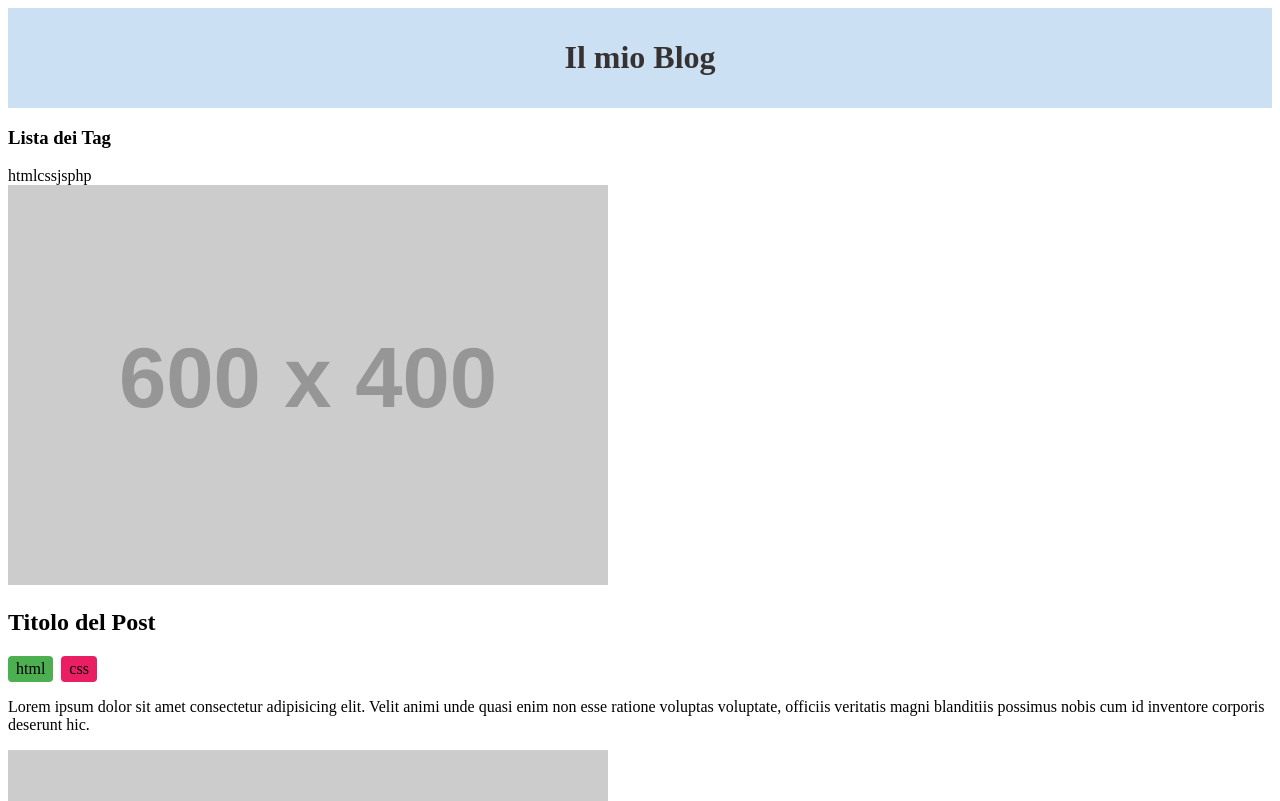
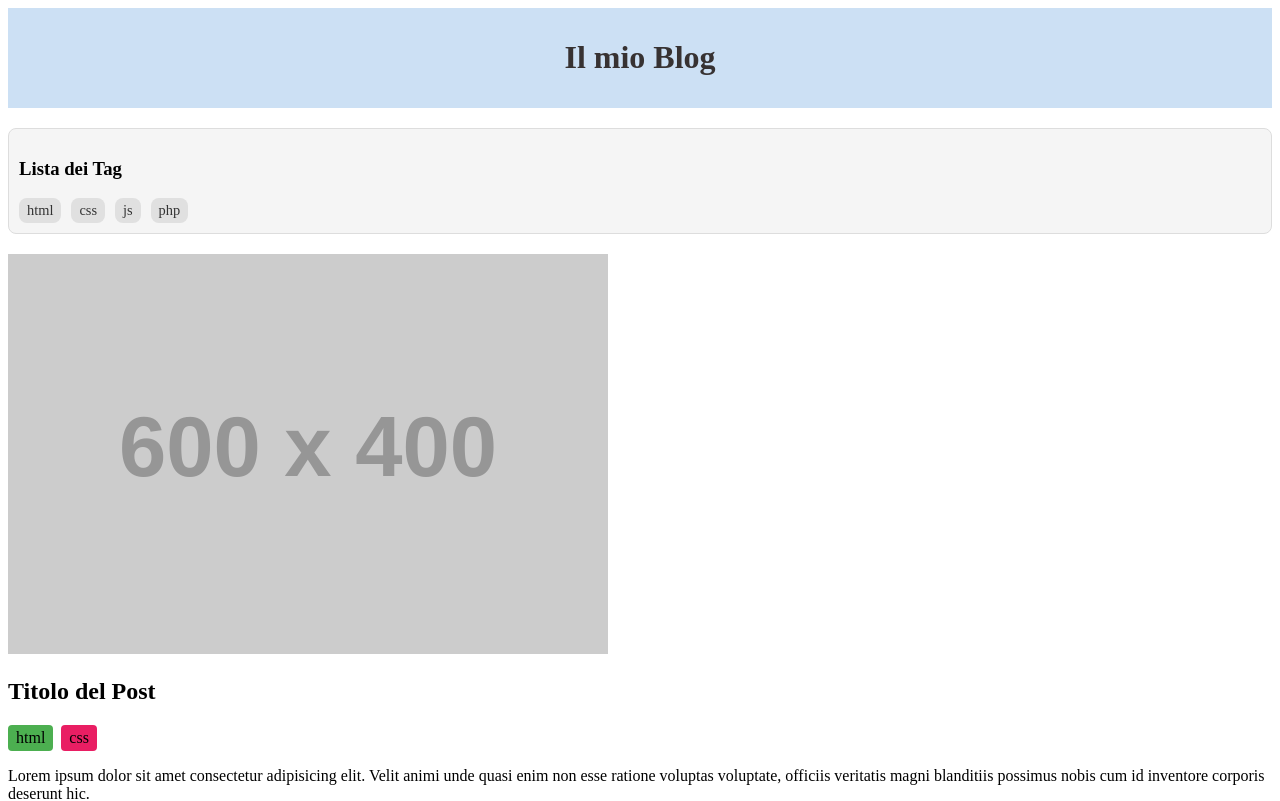
Before and after one commit to GiovanniYahyaLaassel/react-props, a React (Vite) app: page / in a window 1280 px wide. Shown: the top 801 px of the page. Built offline with nearby package versions, Linux system fonts and the light colour scheme.

Commit message:
Add style to tags

```diff
--- a/src/App.module.css
+++ b/src/App.module.css
@@ -0,0 +1,24 @@
+/* stile sezione dei tag */
+.tagSection{
+    margin: 20px 0;
+    padding: 10px;
+    background-color: #f5f5f5;
+    border: 1px solid  #ddd;
+    border-radius: 8px;
+}
+
+/* contenitore della liista di tag */
+.tagList{
+    display: flex;
+    flex-wrap: wrap;
+    margin-top: 10px;
+    gap: 10px;
+}
+
+.tag{
+    background-color: #e0e0e0;
+    color: #333;
+    padding: 4px 8px;
+    border-radius: 8px;
+    font-size: 0.9em;
+}
--- a/src/components/Card.jsx
+++ b/src/components/Card.jsx
@@ -3,8 +3,8 @@ import styles from "./Card.module.css";
 
 // Destrutturo i props e li faccio accettare da card
 function Card({title, content, image, tags}) {
-    console.log('title component:', title);
-    console.log('tags array:', tags);
+    // console.log('title component:', title);
+    // console.log('tags array:', tags);
 
     return (
         <article className={styles.card}>
```
